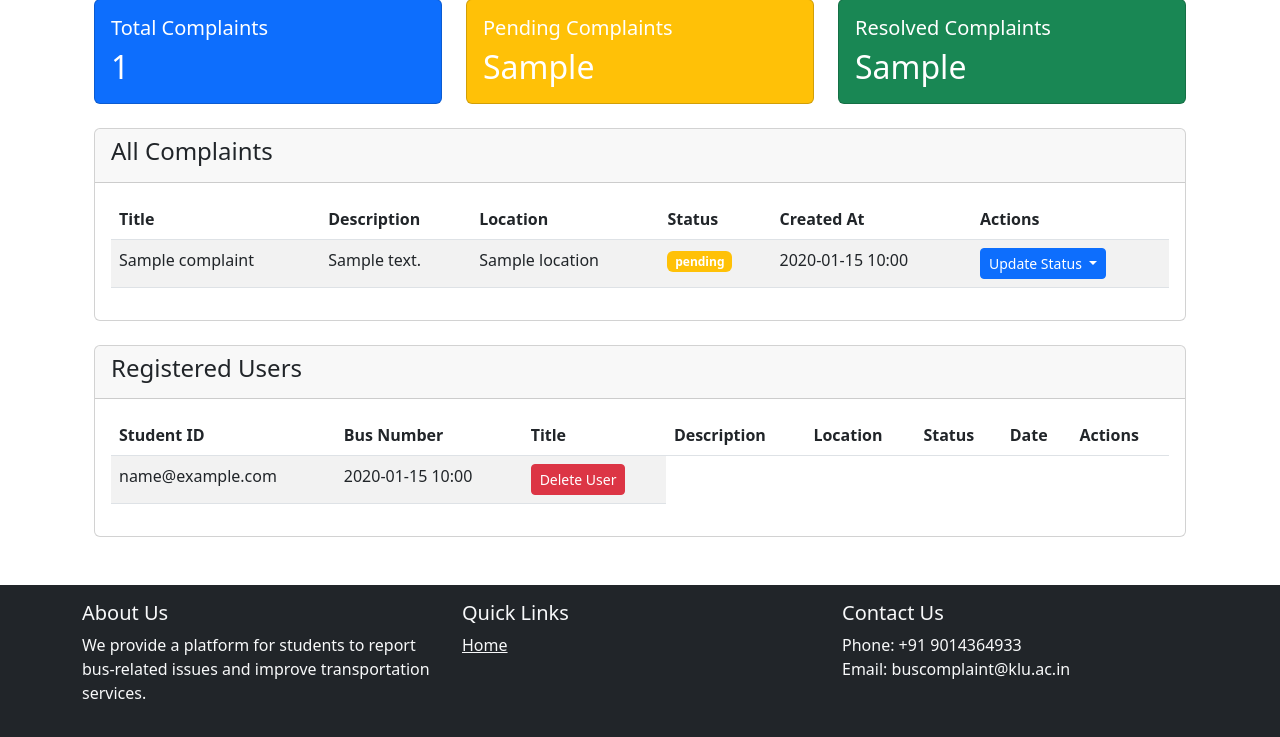
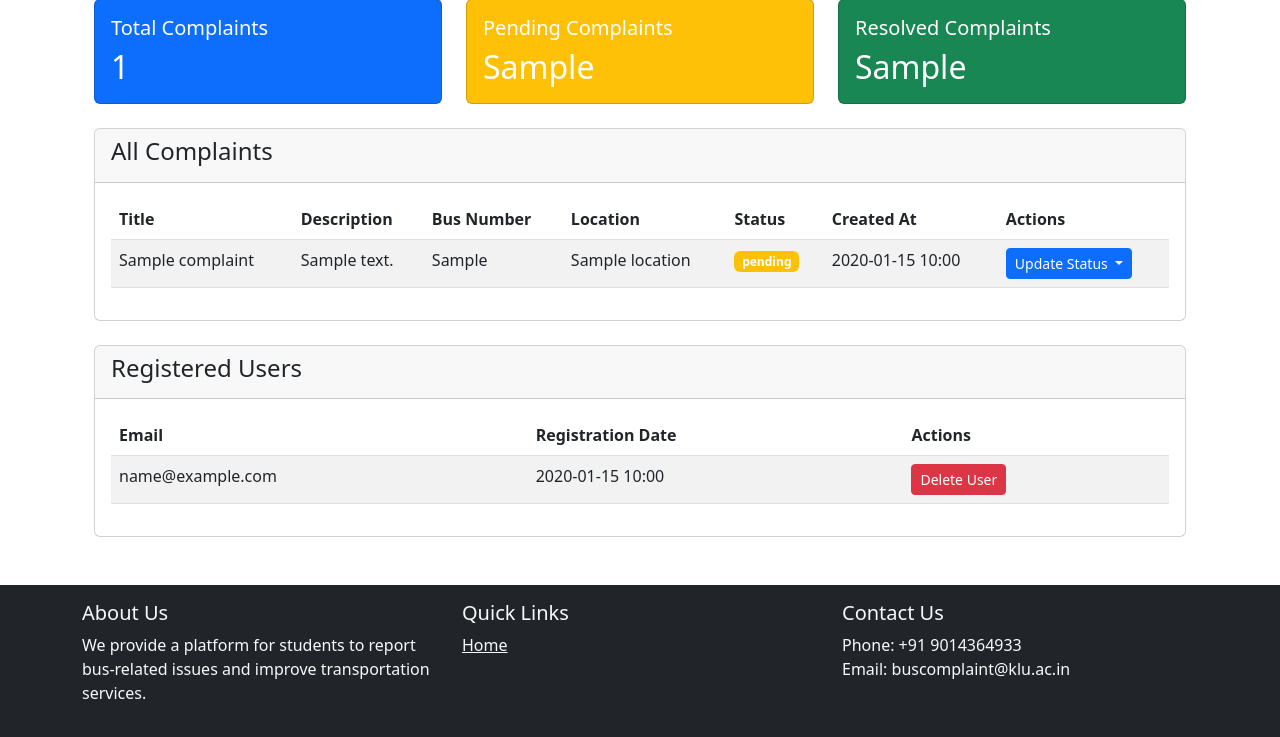
Before and after one commit to TharunNarra/bus-complaint-system, a Flask app: template templates/admin_dashboard.html in a window 1280 px wide. Shown: the part 127-864 px from the top of the page. Run offline with Flask 3, Linux system fonts and the light colour scheme; the template is opened without the code that fills it: most values are stand-ins (such as "Sample title", 1, 10 or a date in 2020).

Commit message:
Update admin_dashboard.html

```diff
--- a/templates/admin_dashboard.html
+++ b/templates/admin_dashboard.html
@@ -44,6 +44,7 @@
                         <tr>
                             <th>Title</th>
                             <th>Description</th>
+                            <th>Bus Number</th>
                             <th>Location</th>
                             <th>Status</th>
                             <th>Created At</th>
@@ -55,6 +56,7 @@
                         <tr>
                             <td>{{ complaint.title }}</td>
                             <td>{{ complaint.description }}</td>
+                            <td>{{ complaint.bus_route }}</td>
                             <td>{{ complaint.location }}</td>
                             <td>
                                 <span class="badge {% if complaint.status == 'pending' %}bg-warning{% elif complaint.status == 'in_progress' %}bg-info{% elif complaint.status == 'resolved' %}bg-success{% else %}bg-danger{% endif %}">
@@ -92,13 +94,8 @@
                 <table class="table table-striped">
                     <thead>
                         <tr>
-                            <th>Student ID</th>
-                            <th>Bus Number</th>
-                            <th>Title</th>
-                            <th>Description</th>
-                            <th>Location</th>
-                            <th>Status</th>
-                            <th>Date</th>
+                            <th>Email</th>
+                            <th>Registration Date</th>
                             <th>Actions</th>
                         </tr>
                     </thead>
```
